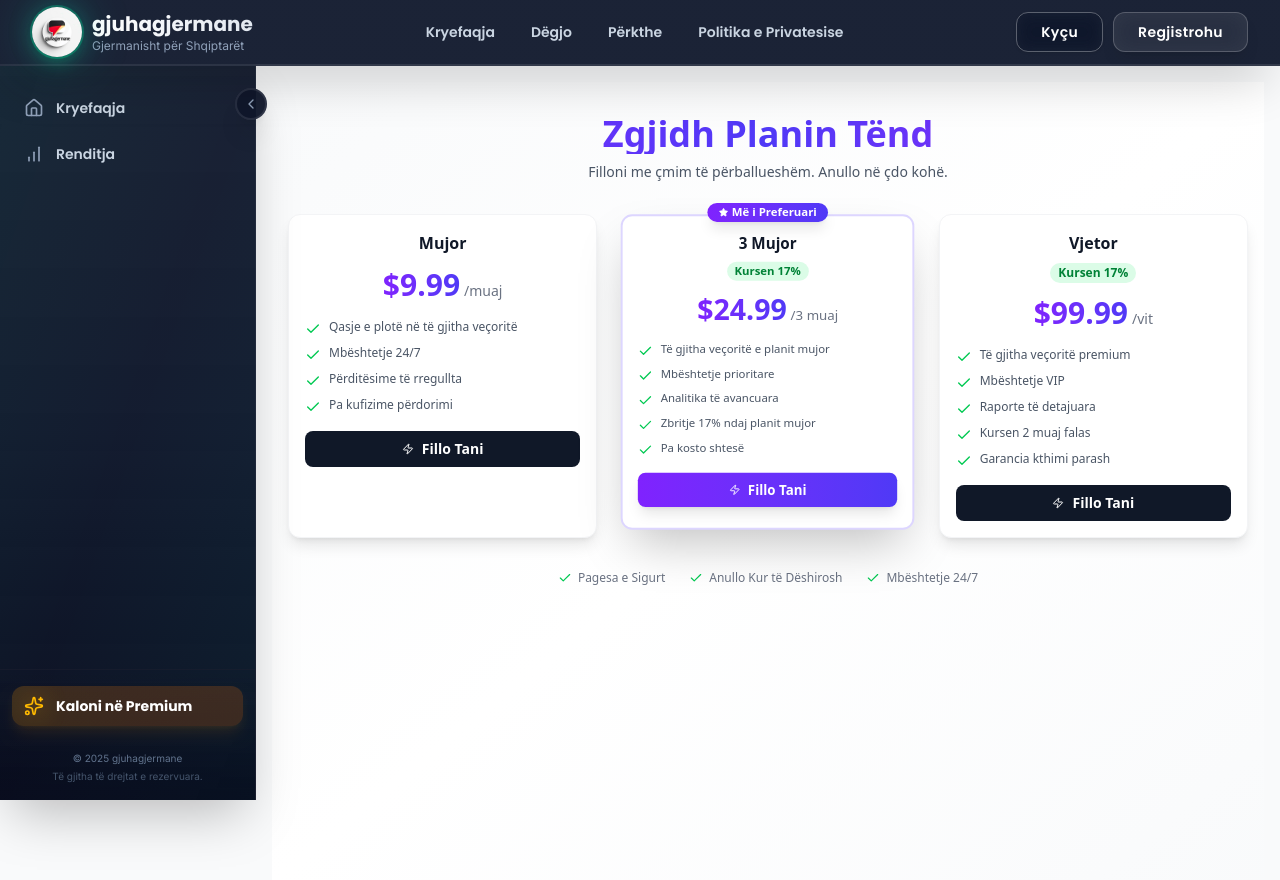
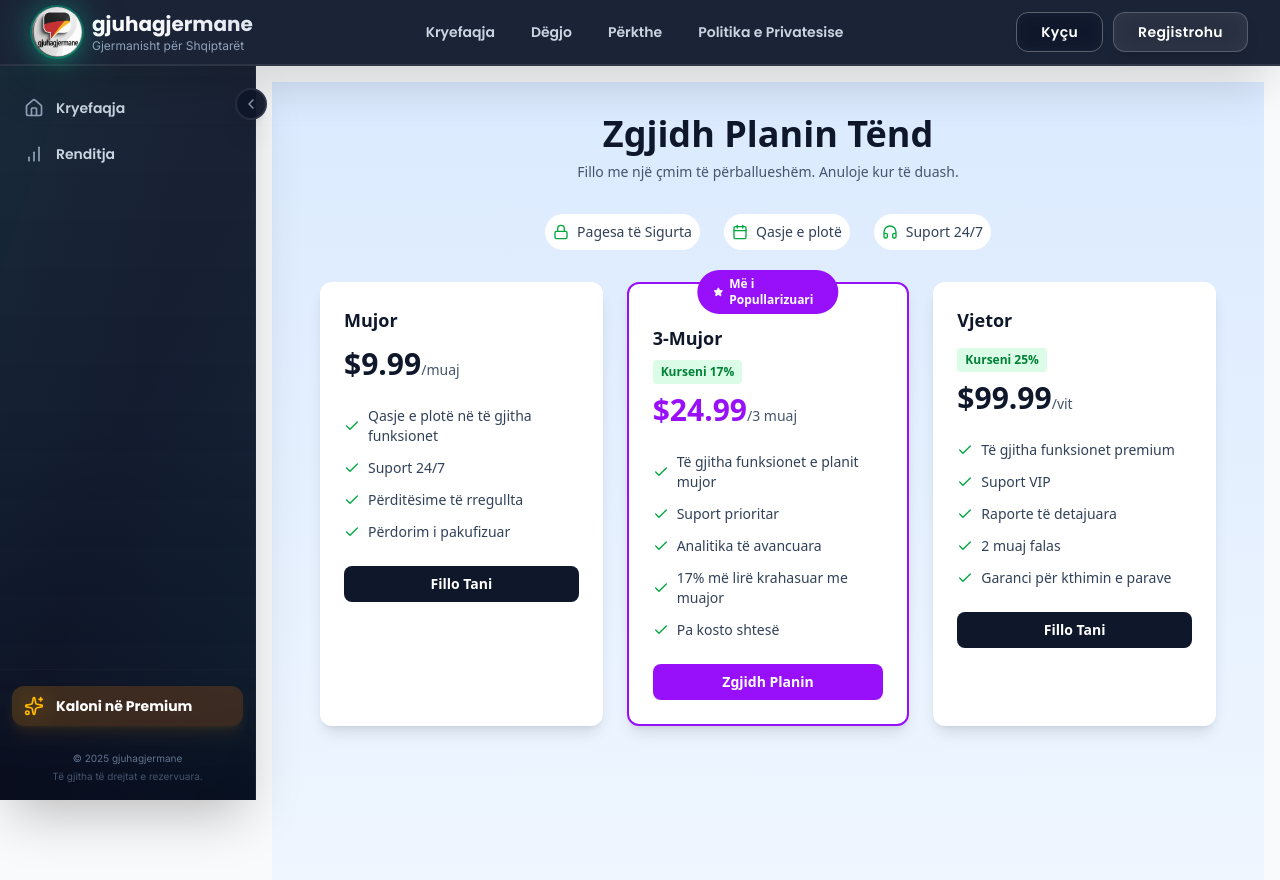
Before and after one commit to ledionnezirii/germanmaster, a React (Vite) app in the folder client/: page /payments in a window 1280 px wide. Shown: the top 880 px of the page. Built offline with nearby package versions, Linux system fonts and the light colour scheme.

Commit message:
NEw desinfs for dictionary,payments and quizes

```diff
--- a/client/src/pages/Payments.jsx
+++ b/client/src/pages/Payments.jsx
@@ -1,197 +1,136 @@
-"use client"
-import { Check, Zap, Star } from "lucide-react"
+import { Check, Lock, Calendar, Headphones, Star } from 'lucide-react'
 
-// Paddle publishable key
-const PADDLE_VENDOR_ID = 123456
-const PRODUCT_MONTHLY = 111111
-const PRODUCT_QUARTERLY = 222222
-const PRODUCT_YEARLY = 333333
+export default function PricingPage() {
+  return (
+    <main className="min-h-screen bg-gradient-to-b from-blue-100 to-blue-50 py-8 px-4">
+      {/* Header Section */}
+      <div className="max-w-4xl mx-auto text-center mb-8">
+        <h1 className="text-4xl font-bold text-slate-900 mb-2">Zgjidh Planin Tënd</h1>
+        <p className="text-sm text-slate-600">Fillo me një çmim të përballueshëm. Anuloje kur të duash.</p>
+      </div>
 
-// Inicilizojmë Paddle (script)
-if (typeof window !== "undefined" && !window.Paddle) {
-  const script = document.createElement("script")
-  script.src = "https://cdn.paddle.com/paddle/paddle.js"
-  script.onload = () => {
-    window.Paddle.Setup({ vendor: PADDLE_VENDOR_ID })
-  }
-  document.body.appendChild(script)
-}
-
-const PricingCard = ({ title, price, period, productId, onSelect, isPopular, savings, features }) => (
-  <div className={`relative group ${isPopular ? "md:-mt-2 md:scale-95" : ""}`}>
-    {isPopular && (
-      <div className="absolute -top-3 left-1/2 -translate-x-1/2 z-10">
-        <div className="bg-gradient-to-r from-violet-600 to-indigo-600 text-white px-3 py-0.5 rounded-full text-xs font-semibold flex items-center gap-1 shadow-lg">
-          <Star className="w-2.5 h-2.5 fill-current" />
-          Më i Preferuari
+      {/* Trust Indicators */}
+      <div className="max-w-4xl mx-auto flex justify-center gap-6 mb-8 flex-wrap">
+        <div className="flex items-center gap-2 text-slate-700 bg-white p-2 rounded-4xl">
+          <Lock className="w-4 h-4 text-green-600" />
+          <span className="text-sm font-medium">Pagesa të Sigurta</span>
+        </div>
+        <div className="flex items-center gap-2 text-slate-700  bg-white p-2 rounded-4xl">
+          <Calendar className="w-4 h-4 text-green-600" />
+          <span className="text-sm font-medium">Qasje e plotë</span>
+        </div>
+        <div className="flex items-center gap-2 text-slate-700  bg-white p-2 rounded-4xl">
+          <Headphones className="w-4 h-4 text-green-600" />
+          <span className="text-sm font-medium">Suport 24/7</span>
         </div>
       </div>
-    )}
 
-    <div
-      className={`relative h-full bg-white rounded-xl overflow-hidden transition-all duration-300 ${
-        isPopular ? "shadow-2xl border-2 border-violet-200" : "shadow-lg hover:shadow-xl border border-gray-100"
-      } group-hover:-translate-y-1`}
-    >
-      <div
-        className={`absolute inset-0 opacity-0 group-hover:opacity-100 transition-opacity duration-300 ${
-          isPopular ? "bg-gradient-to-br from-violet-50 to-indigo-50" : "bg-gradient-to-br from-gray-50 to-white"
-        }`}
-      />
+      {/* Pricing Cards */}
+      <div className="max-w-4xl mx-auto grid grid-cols-1 md:grid-cols-3 gap-6">
+        {/* Monthly Plan */}
+        <div className="bg-white rounded-xl p-6 shadow-lg">
+          <h3 className="text-lg font-bold text-slate-900 mb-3">Mujor</h3>
+          <div className="mb-6">
+            <span className="text-3xl font-bold text-slate-900">$9.99</span>
+            <span className="text-sm text-slate-600">/muaj</span>
+          </div>
 
-      <div className="relative p-4">
-        {/* Header */}
-        <div className="text-center mb-3">
-          <h3 className="text-base font-bold text-gray-900 mb-1">{title}</h3>
-          {savings && (
-            <div className="inline-block bg-green-100 text-green-700 text-xs font-semibold px-2 py-0.5 rounded-full">
-              Kursen {savings}
-            </div>
-          )}
+          <ul className="space-y-3 mb-6">
+            {[
+              'Qasje e plotë në të gjitha funksionet',
+              'Suport 24/7',
+              'Përditësime të rregullta',
+              'Përdorim i pakufizuar'
+            ].map((feature, idx) => (
+              <li key={idx} className="flex items-center gap-2">
+                <Check className="w-4 h-4 text-green-600 flex-shrink-0" />
+                <span className="text-sm text-slate-700">{feature}</span>
+              </li>
+            ))}
+          </ul>
+
+          <button className="w-full bg-slate-900 text-white py-2 rounded-lg font-semibold text-sm hover:bg-slate-800 transition">
+            Fillo Tani
+          </button>
         </div>
 
-        {/* Price */}
-        <div className="text-center mb-4">
-          <div className="flex items-baseline justify-center gap-1">
-            <span className="text-3xl font-bold bg-gradient-to-r from-violet-600 to-indigo-600 bg-clip-text text-transparent">
-              ${price}
-            </span>
-            <span className="text-gray-500 text-sm">/{period}</span>
+        {/* 3-Month Plan (Most Popular) */}
+        <div className="relative">
+          <div className="absolute -top-3 left-1/2 transform -translate-x-1/2 z-10">
+            <div className="bg-purple-600 text-white px-4 py-1.5 rounded-full font-semibold text-xs flex items-center gap-1.5">
+              <Star className="w-3 h-3 fill-white" />
+              Më i Popullarizuari
+            </div>
+          </div>
+
+          <div className="bg-white rounded-xl p-6 shadow-lg border-2 border-purple-600 pt-10">
+            <h3 className="text-lg font-bold text-slate-900 mb-1.5">3-Mujor</h3>
+            <div className="mb-2">
+              <span className="inline-block bg-green-100 text-green-700 text-xs font-semibold px-2 py-1 rounded">
+                Kurseni 17%
+              </span>
+            </div>
+
+            <div className="mb-6">
+              <span className="text-3xl font-bold text-purple-600">$24.99</span>
+              <span className="text-sm text-slate-600">/3 muaj</span>
+            </div>
+
+            <ul className="space-y-3 mb-6">
+              {[
+                'Të gjitha funksionet e planit mujor',
+                'Suport prioritar',
+                'Analitika të avancuara',
+                '17% më lirë krahasuar me muajor',
+                'Pa kosto shtesë'
+              ].map((feature, idx) => (
+                <li key={idx} className="flex items-center gap-2">
+                  <Check className="w-4 h-4 text-green-600 flex-shrink-0" />
+                  <span className="text-sm text-slate-700">{feature}</span>
+                </li>
+              ))}
+            </ul>
+
+            <button className="w-full bg-purple-600 text-white py-2 rounded-lg font-semibold text-sm hover:bg-purple-700 transition">
+              Zgjidh Planin
+            </button>
           </div>
         </div>
 
-        {/* Features */}
-        <ul className="space-y-2 mb-4">
-          {features.map((feature, idx) => (
-            <li key={idx} className="flex items-start gap-2">
-              <div className="mt-0.5 flex-shrink-0">
-                <Check className="w-4 h-4 text-green-500" />
-              </div>
-              <span className="text-gray-600 text-xs">{feature}</span>
-            </li>
-          ))}
-        </ul>
+        {/* Annual Plan */}
+        <div className="bg-white rounded-xl p-6 shadow-lg">
+          <h3 className="text-lg font-bold text-slate-900 mb-3">Vjetor</h3>
+          <div className="mb-2">
+            <span className="inline-block bg-green-100 text-green-700 text-xs font-semibold px-2 py-1 rounded">
+              Kurseni 25%
+            </span>
+          </div>
 
-        {/* CTA Button */}
-        <button
-          onClick={() => onSelect(productId)}
-          className={`w-full py-2 px-4 rounded-lg font-semibold transition-all duration-300 flex items-center justify-center gap-2 text-sm ${
-            isPopular
-              ? "bg-gradient-to-r from-violet-600 to-indigo-600 text-white hover:from-violet-700 hover:to-indigo-700 shadow-lg hover:shadow-xl"
-              : "bg-gray-900 text-white hover:bg-gray-800"
-          }`}
-        >
-          <Zap className="w-3 h-3" />
-          Fillo Tani
-        </button>
-      </div>
-    </div>
-  </div>
-)
+          <div className="mb-6">
+            <span className="text-3xl font-bold text-slate-900">$99.99</span>
+            <span className="text-sm text-slate-600">/vit</span>
+          </div>
 
-const Payments = () => {
-  const handlePayment = (productId) => {
-    if (!window.Paddle) return alert("Paddle nuk u ngarkua ende")
+          <ul className="space-y-3 mb-6">
+            {[
+              'Të gjitha funksionet premium',
+              'Suport VIP',
+              'Raporte të detajuara',
+              '2 muaj falas',
+              'Garanci për kthimin e parave'
+            ].map((feature, idx) => (
+              <li key={idx} className="flex items-center gap-2">
+                <Check className="w-4 h-4 text-green-600 flex-shrink-0" />
+                <span className="text-sm text-slate-700">{feature}</span>
+              </li>
+            ))}
+          </ul>
 
-    window.Paddle.Checkout.open({
-      product: productId,
-      email: "",
-      successCallback: (data) => {
-        console.log("Pagesa u krye me sukses:", data)
-        alert("Faleminderit për pagesën!")
-      },
-      closeCallback: () => {
-        console.log("Dritarja e pagesës u mbyll")
-      },
-    })
-  }
-
-  const plans = [
-    {
-      title: "Mujor",
-      price: "9.99",
-      period: "muaj",
-      productId: PRODUCT_MONTHLY,
-      features: [
-        "Qasje e plotë në të gjitha veçoritë",
-        "Mbështetje 24/7",
-        "Përditësime të rregullta",
-        "Pa kufizime përdorimi",
-      ],
-    },
-    {
-      title: "3 Mujor",
-      price: "24.99",
-      period: "3 muaj",
-      productId: PRODUCT_QUARTERLY,
-      isPopular: true,
-      savings: "17%",
-      features: [
-        "Të gjitha veçoritë e planit mujor",
-        "Mbështetje prioritare",
-        "Analitika të avancuara",
-        "Zbritje 17% ndaj planit mujor",
-        "Pa kosto shtesë",
-      ],
-    },
-    {
-      title: "Vjetor",
-      price: "99.99",
-      period: "vit",
-      productId: PRODUCT_YEARLY,
-      savings: "17%",
-      features: [
-        "Të gjitha veçoritë premium",
-        "Mbështetje VIP",
-        "Raporte të detajuara",
-        "Kursen 2 muaj falas",
-        "Garancia kthimi parash",
-      ],
-    },
-  ]
-
-  return (
-    <div className="min-h-screen bg-gradient-to-br from-gray-50 via-white to-gray-50 py-8 px-4">
-      <div className="max-w-7xl mx-auto">
-
-
-        {/* Main Header */}
-        <div className="text-center mb-8">
-          <h1 className="text-3xl md:text-4xl font-bold mb-2 bg-gradient-to-r from-violet-600 via-indigo-600 to-purple-600 bg-clip-text text-transparent">
-            Zgjidh Planin Tënd
-          </h1>
-          <p className="text-gray-600 text-sm max-w-2xl mx-auto">
-            Filloni me çmim të përballueshëm. Anullo në çdo kohë.
-          </p>
-        </div>
-
-        {/* Pricing Cards */}
-        <div className="grid md:grid-cols-3 gap-4 max-w-5xl mx-auto">
-          {plans.map((plan, idx) => (
-            <PricingCard key={idx} {...plan} onSelect={handlePayment} />
-          ))}
-        </div>
-
-        {/* Trust indicators */}
-        <div className="mt-8 text-center">
-          <div className="flex items-center justify-center gap-6 flex-wrap text-xs text-gray-500">
-            <div className="flex items-center gap-1.5">
-              <Check className="w-3.5 h-3.5 text-green-500" />
-              <span>Pagesa e Sigurt</span>
-            </div>
-            <div className="flex items-center gap-1.5">
-              <Check className="w-3.5 h-3.5 text-green-500" />
-              <span>Anullo Kur të Dëshirosh</span>
-            </div>
-            <div className="flex items-center gap-1.5">
-              <Check className="w-3.5 h-3.5 text-green-500" />
-              <span>Mbështetje 24/7</span>
-            </div>
-          </div>
+          <button className="w-full bg-slate-900 text-white py-2 rounded-lg font-semibold text-sm hover:bg-slate-800 transition">
+            Fillo Tani
+          </button>
         </div>
       </div>
-    </div>
+    </main>
   )
 }
-
-export default Payments
--- a/client/src/pages/Quizes.jsx
+++ b/client/src/pages/Quizes.jsx
@@ -2,7 +2,7 @@
 
 import { useState, useEffect } from "react"
 import { quizService } from "../services/api"
-import { BookOpen, ArrowLeft, Check, X, Star, Trophy, ChevronLeft, ChevronRight, RotateCcw, Lock } from "lucide-react"
+import { BookOpen, ArrowLeft, Check, X, Star, Trophy, ChevronLeft, ChevronRight, RotateCcw, Lock, Lightbulb } from "lucide-react"
 
 const Quizes = () => {
   const [currentView, setCurrentView] = useState("list")
@@ -521,9 +521,9 @@ const Quizes = () => {
     <div className="min-h-screen">
       <div className="max-w-7xl mx-auto p-4 sm:p-6">
         <div className="bg-white rounded-2xl shadow-lg border-2 border-[#99F6E4] p-4 sm:p-5 mb-4">
-          <div className="flex items-center gap-3 mb-2">
+          <div className="flex items-center gap-3">
             <div className="w-10 h-10 bg-gradient-to-br from-[#CCFBF1] to-[#99F6E4] rounded-xl flex items-center justify-center">
-              <BookOpen className="h-5 w-5 text-[#0D9488]" />
+              <Lightbulb className="" />
             </div>
             <div>
               <h1 className="text-xl sm:text-2xl font-bold text-gray-900">Kuize te Gjuhes Gjermane</h1>
```
Also changed, not shown: client/src/pages/Dictionary.jsx (+54 -54 lines), client/public/logo.png.
